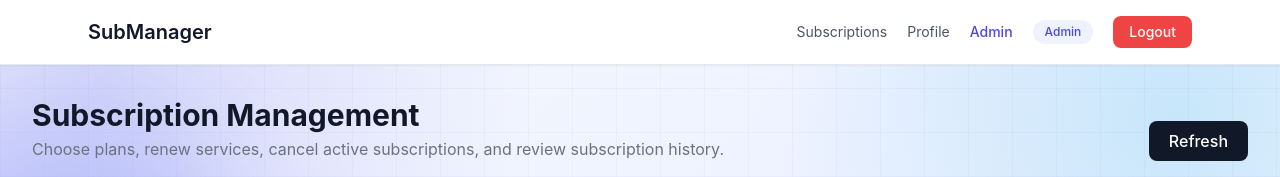
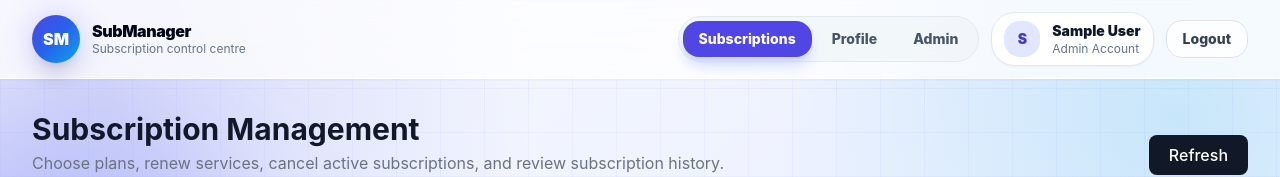
Before and after one commit to alicechang5143/SubscriptionManagementAssignment2, a React (Create React App) app in the folder frontend/: page /subscriptions in a window 1280 px wide. Shown: the top 177 px of the page. Built offline with nearby package versions, Linux system fonts and the light colour scheme; no server answers; sample sign-in values are in the browser's storage.

Commit message:
navbar modded

```diff
--- a/frontend/src/components/Navbar.jsx
+++ b/frontend/src/components/Navbar.jsx
@@ -1,5 +1,12 @@
-import { Link, useNavigate } from "react-router-dom";
+import { NavLink, Link, useNavigate } from "react-router-dom";
 import { useAuth } from "../context/AuthContext";
+
+const navClass = ({ isActive }) =>
+  `px-4 py-2 rounded-2xl text-sm font-extrabold transition ${
+    isActive
+      ? "bg-indigo-600 text-white shadow-lg shadow-indigo-200"
+      : "text-slate-600 hover:bg-white hover:text-slate-950"
+  }`;
 
 const Navbar = () => {
   const { user, logout } = useAuth();
@@ -11,37 +18,76 @@ const Navbar = () => {
   };
 
   return (
-    <nav className="bg-white border-b shadow-sm sticky top-0 z-50">
-      <div className="max-w-6xl mx-auto px-6 py-4 flex justify-between items-center">
-        <Link to="/" className="text-xl font-semibold text-gray-900 hover:text-indigo-600 transition">
+    <nav className="sticky top-0 z-50 border-b border-white/70 bg-white/75 backdrop-blur-xl shadow-sm">
+      <div className="max-w-7xl mx-auto px-4 sm:px-6 lg:px-8 py-3 flex items-center justify-between gap-4">
+        <Link to="/" className="flex items-center gap-3 group">
+          <div className="relative">
+            <div className="absolute inset-0 rounded-3xl bg-indigo-500 blur-lg opacity-30 group-hover:opacity-50 transition" />
+            <div className="relative h-12 w-12 rounded-3xl bg-gradient-to-br from-indigo-600 via-blue-600 to-sky-500 text-white grid place-items-center font-black shadow-xl group-hover:scale-105 transition">
+              SM
+            </div>
+          </div>
+
+          <div className="leading-tight hidden sm:block">
+            <p className="font-black tracking-tight text-slate-950">
               SubManager
+            </p>
+            <p className="text-xs text-slate-500">
+              Subscription control centre
+            </p>
+          </div>
         </Link>
 
-        <div className="flex items-center gap-5 text-sm">
+        <div className="flex items-center gap-2 sm:gap-3">
           {user ? (
             <>
-              <Link to="/subscriptions" className="text-gray-600 hover:text-gray-900 transition">
+              <div className="hidden md:flex items-center gap-1 rounded-3xl bg-slate-100/80 p-1 border border-slate-200">
+                <NavLink to="/subscriptions" className={navClass}>
                   Subscriptions
-              </Link>
-              <Link to="/profile" className="text-gray-600 hover:text-gray-900 transition">
+                </NavLink>
+
+                <NavLink to="/profile" className={navClass}>
                   Profile
-              </Link>
+                </NavLink>
+
                 {user.role === "admin" && (
-                <Link to="/admin" className="text-indigo-600 font-medium hover:underline">
+                  <NavLink to="/admin" className={navClass}>
                     Admin
-                </Link>
+                  </NavLink>
                 )}
-              <span className="bg-indigo-50 text-indigo-600 px-3 py-1 rounded-full text-xs font-medium capitalize">
-                {user.role}
-              </span>
-              <button onClick={handleLogout} className="bg-red-500 hover:bg-red-600 text-white px-4 py-1.5 rounded-lg font-medium transition w-auto">
+              </div>
+
+              <div className="hidden lg:flex items-center gap-3 rounded-3xl bg-white border border-slate-200 px-3 py-2 shadow-sm">
+                <div className="h-9 w-9 rounded-2xl bg-indigo-100 text-indigo-700 grid place-items-center text-sm font-black">
+                  {(user.name || user.email || "U").slice(0, 1).toUpperCase()}
+                </div>
+
+                <div className="leading-tight max-w-[170px]">
+                  <p className="text-sm font-black text-slate-900 truncate">
+                    {user.name || "User"}
+                  </p>
+                  <p className="text-xs text-slate-500 capitalize">
+                    {user.role || "user"} account
+                  </p>
+                </div>
+              </div>
+
+              <button
+                onClick={handleLogout}
+                className="ghost-button px-4 py-2 text-sm"
+              >
                 Logout
               </button>
             </>
           ) : (
             <>
-              <Link to="/login" className="text-gray-600 hover:text-gray-900 transition">Login</Link>
-              <Link to="/register" className="bg-indigo-600 hover:bg-indigo-700 text-white px-4 py-1.5 rounded-lg font-medium transition">Register</Link>
+              <NavLink to="/login" className={navClass}>
+                Login
+              </NavLink>
+
+              <Link to="/register" className="primary-button px-4 py-2 text-sm">
+                Register
+              </Link>
             </>
           )}
         </div>
```
Lines whose indentation alone changed are shown as unchanged.
